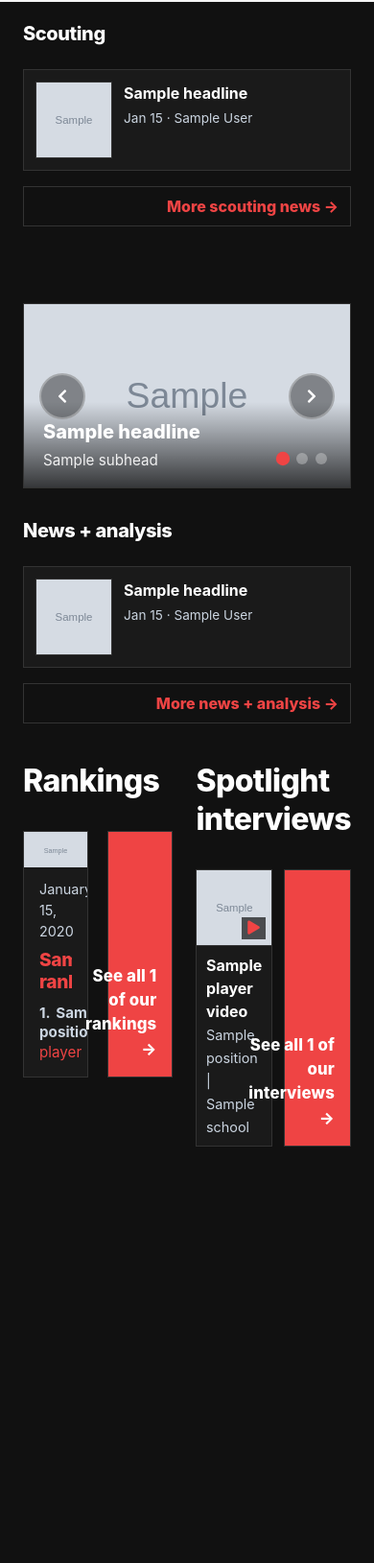
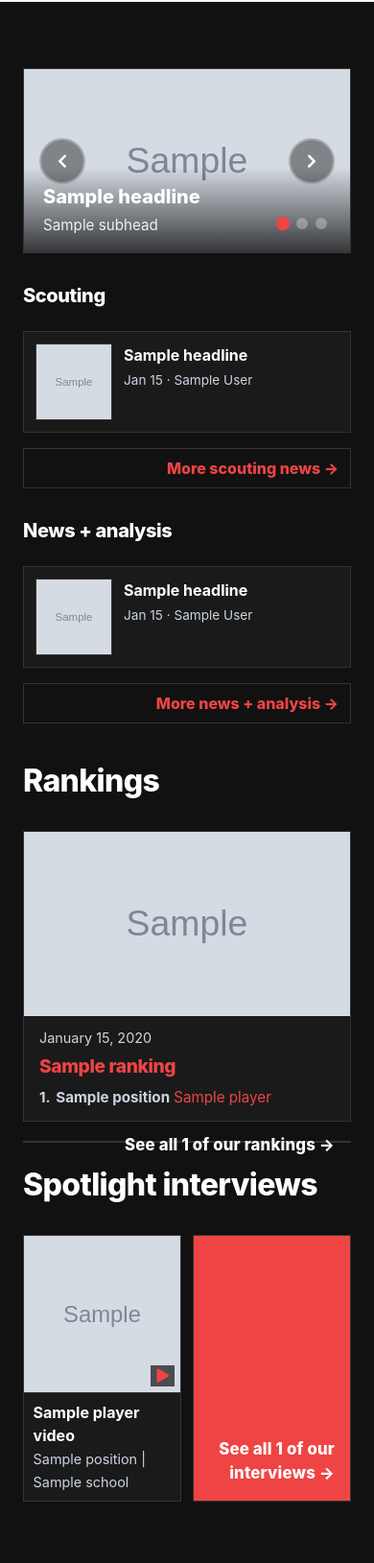
Before and after one commit to jeremyjbowers/over_slot, a Django app: template overslot/templates/index.html in a window 390 px wide. Shown: the part 57-1686 px from the top of the page at 96% size. Before the commit the page ends 1252 px from the top, so only its background shows below. Run offline with Django 3.2, Linux system fonts and the light colour scheme; the template is opened without the code that fills it: most values are stand-ins (such as "Sample title", 1, 10 or a date in 2020); grey boxes marked "Sample" are stand-in pictures; parts of the project's set-up code (start-up, migrations or seed data) failed here and were passed over.

Commit message:
responsive fixes

```diff
--- a/overslot/templates/index.html
+++ b/overslot/templates/index.html
@@ -184,6 +184,14 @@
     color: var(--theme-primary);
 }
 
+/* Rankings + Spotlight grid (below hero) */
+.rankings-spotlight-grid {
+    display: grid;
+    grid-template-columns: 2fr 1fr;
+    gap: 1.5rem;
+    align-items: start;
+}
+
 .top-players {
     margin-top: 2rem;
 }
@@ -279,6 +287,19 @@
     .content-section {
         max-width: 900px;
     }
+
+    /* Stack rankings + spotlight */
+    .rankings-spotlight-grid {
+        grid-template-columns: 1fr;
+    }
+
+    /* Make carousel appear above the two lists on mobile */
+    .lead-grid {
+        grid-template-columns: 1fr;
+    }
+    .lead-grid > .carousel-offset { order: 1; }
+    .lead-grid > .lead-list:first-of-type { order: 2; }
+    .lead-grid > .lead-list:last-of-type { order: 3; }
 }
 
 @media (max-width: 768px) {
@@ -680,10 +701,10 @@
 
 <!-- Rankings grid + Player Videos sidebar -->
 <div class="content-section" style="margin-top: 2.5rem;">
-    <div style="display:grid; grid-template-columns: 2fr 1fr; gap: 1.5rem; align-items:start;">
+    <div class="rankings-spotlight-grid">
         <div>
             <h2 class="section-title"><span class="title-text">Rankings</span></h2>
-            <div class="ranking-grid" style="grid-template-columns: repeat(2, 1fr);">
+            <div class="ranking-grid">
                 {% for ranking in recent_rankings %}
                 <div class="ranking-card">
                     {% if ranking.featured_image %}
--- a/overslot/views.py
+++ b/overslot/views.py
@@ -59,9 +59,9 @@ def index(request):
     videos_qs = models.Player.objects.filter(
         active=True
     ).exclude(video_url__isnull=True).exclude(video_url="")\
-     .exclude(photo_url__isnull=True).exclude(photo_url="")\
-     .order_by('-created')
-    context['player_videos'] = videos_qs[:9]
+     .exclude(photo_url__isnull=True).exclude(photo_url="")
+    # Randomize selection for spotlight interviews
+    context['player_videos'] = videos_qs.order_by('?')[:9]
     context['videos_count'] = videos_qs.count()
 
     return render(request, "index.html", context)
```
